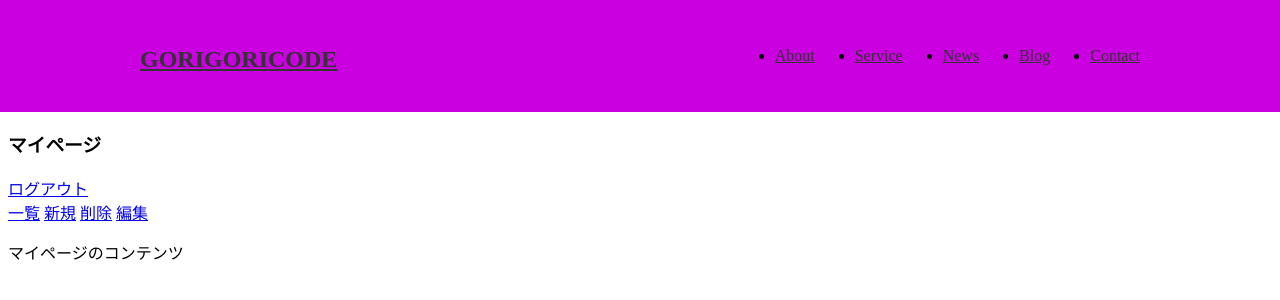
After one commit to tanumahikaru/quiz, a Flask app: page /admin in a window 1280 px wide. The commit adds this page. Shown: the top 300 px of the page. Run offline with Flask 3, Linux system fonts and the light colour scheme; the visitor is signed in with stand-in values (Sample User, id 1).

Commit message:
途中までコミット

```diff
--- a/app.py
+++ b/app.py
@@ -1,5 +1,6 @@
 from flask import Flask, render_template, request, redirect , url_for, session
 import db, string, random
+from datetime import timedelta
 
 app = Flask(__name__)
 app.secret_key = ''.join(random.choices(string.ascii_letters, k=256))
@@ -18,7 +19,12 @@ def login():
     user_name = request.form.get('username')
     password = request.form.get('password')
 
-    if db.login(user_name, password):
+    if db.adminlogin(user_name, password):
+         session['admin'] = True #sessionにuserバリューにTrueを保存
+         session.permanent = True #sessionの有効期限を設定
+         app.permanent_session_lifetime = timedelta(minutes=30) #sessionの有効期限を30分に設定
+         return redirect(url_for('admin'))
+    elif db.login(user_name, password):
         session['user'] = True #sessionにuserバリューにTrueを保存
         return redirect(url_for('mypage'))
     else:
@@ -37,9 +43,17 @@ def logout():
 @app.route('/mypage', methods=['GET'])
 def mypage():
     if 'user' in session:
-        return render_template('mypage.html')
+        return render_template('user_mypage.html')
     else:
         return redirect(url_for('index'))
+
+@app.route('/admin', methods=['GET'])
+def admin():
+    if 'admin' in session:
+        if session['admin']:
+            return render_template('mypage.html')
+    return redirect(url_for('index'))
+
 
 @app.route('/register')
 def register_form():
@@ -134,6 +148,10 @@ def delete_quiz():
         return render_template('delete_quiz.html', error=error)
 
 
+# ここ
+@app.route('/quiz_form')
+def quiz_form():
+    return render_template('layout.html')
 
 
 
@@ -183,8 +201,6 @@ def edit_quiz():
         error = '編集に失敗しました。'
     return render_template('register_quiz.html', error=error)
 
-
-
 @app.route('/quiz/<int:quizid>', methods=['GET'])
 def quiz(quizid):
     quiz = db.select_quiz(quizid)
--- /dev/null
+++ b/static/css/style.css
@@ -0,0 +1,45 @@
+/* 全体に適用される CSS を記述 */
+.inner {
+    max-width: 1000px;
+    margin: 0 auto;
+    padding: 0 40px;
+    box-sizing: content-box;
+    }
+    .header {
+    background: #CB00E1;
+    position: fixed;
+    top: 0;
+    left: 0;
+    right: 0;
+    }
+    .header-inner {
+    display: flex;
+    align-items: center;
+    }
+    .header-title a{
+    color: #333;
+    font-size: 24px;
+    font-weight: bold;
+    }
+    .header-nav {
+    margin-left: auto;
+    }
+    .header-nav-list {
+    display: flex;
+    }
+    .header-nav-item:not(:first-child){
+    margin-left: 40px;
+    }
+    .header-nav-item-link {
+    display: block;
+    color: #333;
+    height: 80px;
+    line-height: 80px;
+    }
+
+    /* style.css */
+
+    /* ヘッダーの下にマージンを追加 */
+    .content-wrapper {
+        margin-top: 130px;
+    }
--- /dev/null
+++ b/templates/layout.html
@@ -0,0 +1,31 @@
+<!DOCTYPE html>
+<html lang="ja">
+    <head>
+        <meta charset="UTF-8" />
+        <title>クイズアプリ</title>
+        <meta name="viewport" content="width=device-width, initial-scale=1" />
+        <meta name="description" content="クイズアプリWeb" />
+        <link rel="stylesheet" href="{{url_for('static', filename='css/style.css')}}">
+    </head>
+    <body>
+        <header class="header">
+            <div class="header-inner inner">
+                <h1 class="header-title"><a href="{{url_for('admin')}}">GORIGORICODE</a></h1>
+                <nav class="header-nav">
+                    <ul class="header-nav-list">
+                        <li class="header-nav-item"><a class="header-nav-item-link" href="#">About</a></li>
+                        <li class="header-nav-item"><a class="header-nav-item-link" href="#">Service</a></li>
+                        <li class="header-nav-item"><a class="header-nav-item-link" href="#">News</a></li>
+                        <li class="header-nav-item"><a class="header-nav-item-link" href="#">Blog</a></li>
+                        <li class="header-nav-item"><a class="header-nav-item-link" href="#">Contact</a></li>
+                    </ul>
+                </nav>
+            </div>
+        </header>
+
+        <div class="content-wrapper">
+            {% block content %}
+            {% endblock %}
+        </div>
+    </body>
+</html>
--- a/templates/mypage.html
+++ b/templates/mypage.html
@@ -1,11 +1,6 @@
-<!DOCTYPE html>
-<html lang="en">
-<head>
-    <meta charset="UTF-8">
-    <meta name="viewport" content="width=device-width, initial-scale=1.0">
-    <title>Document</title>
-</head>
-<body>
+{% extends "layout.html" %}
+
+{% block content %}
     <h3>マイページ</h3>
     <a href="{{url_for('logout')}}">ログアウト</a><br>
     <a class="nav-link" href="{{url_for('sample_list')}}">一覧</a>
@@ -13,5 +8,6 @@
     <a class="nav-link" href="{{url_for('delete_quiz_form')}}">削除</a>
     <a class="nav-link" href="{{url_for('edit_quiz_form')}}">編集</a>
 
-</body>
-</html>
+    <!-- ここにマイページのコンテンツを追加 -->
+    <p>マイページのコンテンツ</p>
+{% endblock %}
```
Also changed, not shown: db.py (+31 -6 lines), templates/delete_quiz.html (+5 -10 lines), templates/edit_quiz.html (+4 -10 lines), templates/list.html (+6 -10 lines), templates/quiz.html (+4 -11 lines), templates/register.html (+4 -10 lines), templates/register_quiz.html (+4 -10 lines), templates/result.html (+4 -10 lines), templates/user.html (deleted, +0 -18 lines), templates/user_mypage.html (added, +11 -0 lines).
